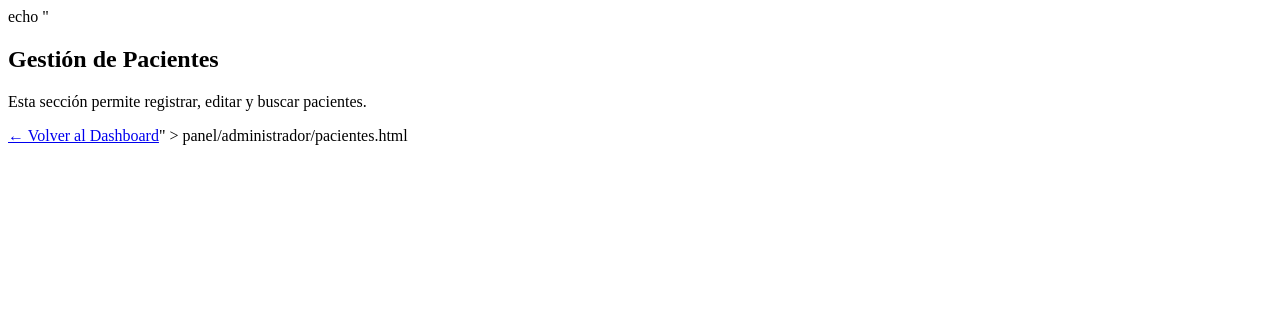
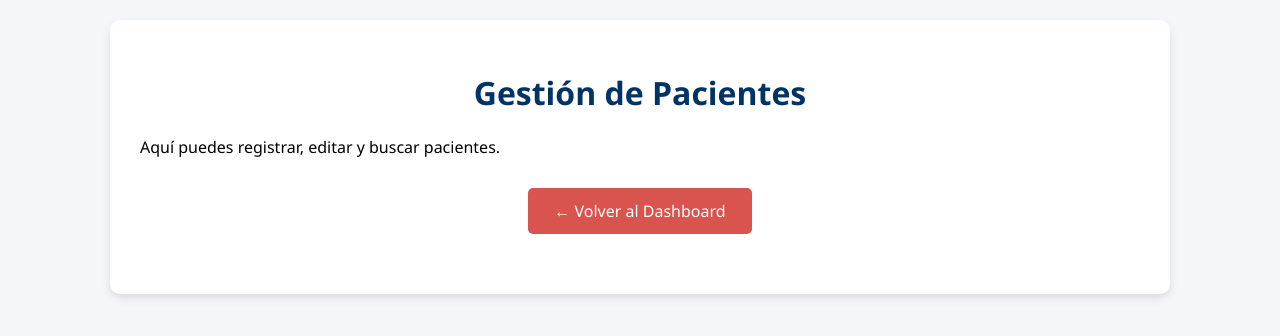
Before and after one commit to castdandc-debug/laboratorio-frontend, a plain HTML site: page panel/administrador/pacientes.html in a window 1280 px wide. Drawn offline with Linux system fonts and the light colour scheme.

Commit message:
Agrego páginas funcionales para el panel de administrador

```diff
--- a/panel/administrador/pacientes.html
+++ b/panel/administrador/pacientes.html
@@ -1 +1,46 @@
-echo "<h2>Gestión de Pacientes</h2><p>Esta sección permite registrar, editar y buscar pacientes.</p><a href='dashboard.html'>← Volver al Dashboard</a>" > panel/administrador/pacientes.html
+<!DOCTYPE html>
+<html lang="es">
+<head>
+  <meta charset="UTF-8" />
+  <meta name="viewport" content="width=device-width, initial-scale=1.0"/>
+  <title>Gestión de Pacientes</title>
+  <style>
+    body {
+      font-family: 'Segoe UI', sans-serif;
+      background: #f4f6f9;
+      margin: 0;
+      padding: 20px;
+    }
+    .container {
+      max-width: 1000px;
+      margin: auto;
+      background: white;
+      padding: 30px;
+      border-radius: 10px;
+      box-shadow: 0 4px 10px rgba(0,0,0,0.1);
+    }
+    h1 {
+      color: #003366;
+      text-align: center;
+    }
+    .back {
+      display: block;
+      margin: 30px auto;
+      width: 200px;
+      padding: 12px;
+      background: #d9534f;
+      color: white;
+      text-decoration: none;
+      border-radius: 5px;
+      text-align: center;
+    }
+  </style>
+</head>
+<body>
+  <div class="container">
+    <h1>Gestión de Pacientes</h1>
+    <p>Aquí puedes registrar, editar y buscar pacientes.</p>
+    <a href="../dashboard.html" class="back">← Volver al Dashboard</a>
+  </div>
+</body>
+</html>
```
Also changed, not shown: panel/administrador/perfiles.html (+46 -0 lines), panel/administrador/pruebas.html (+46 -0 lines), panel/administrador/reportes.html (+46 -0 lines), panel/administrador/resultados.html (+46 -0 lines), panel/administrador/usuarios.html (+46 -0 lines).
